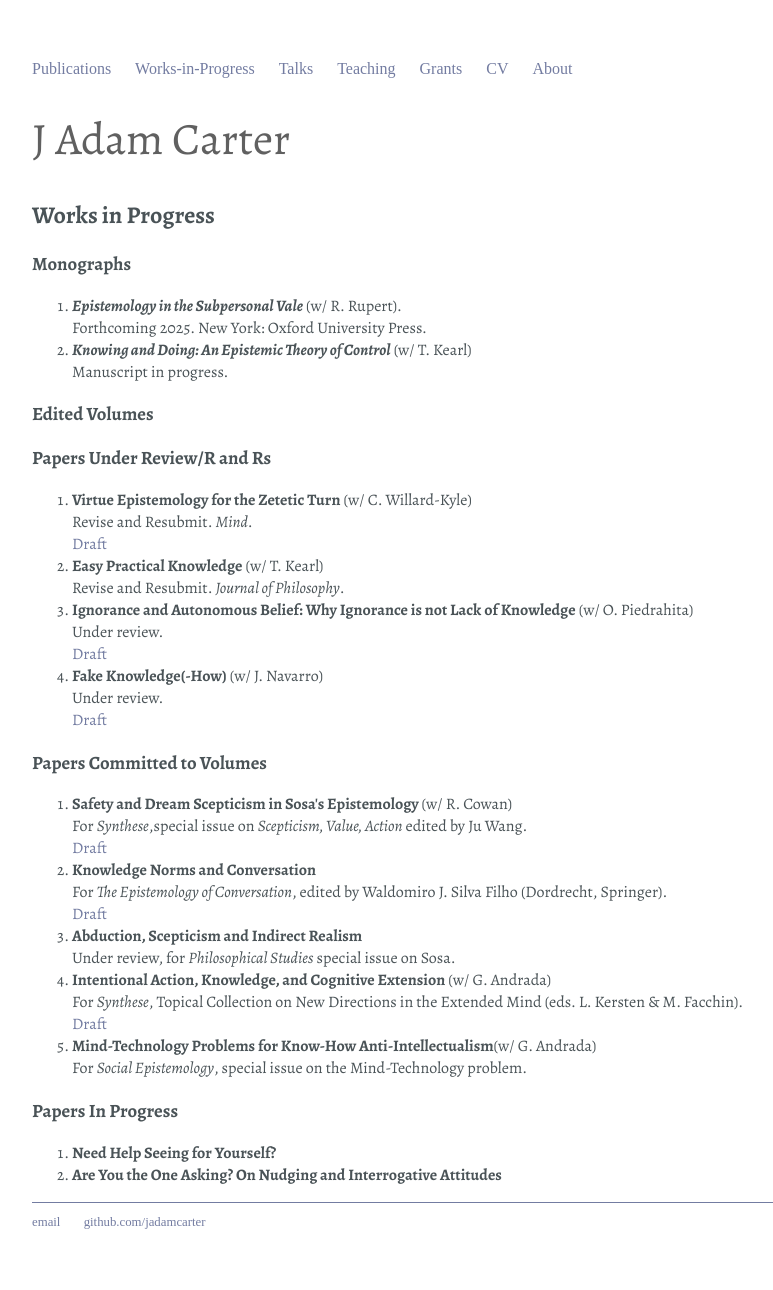
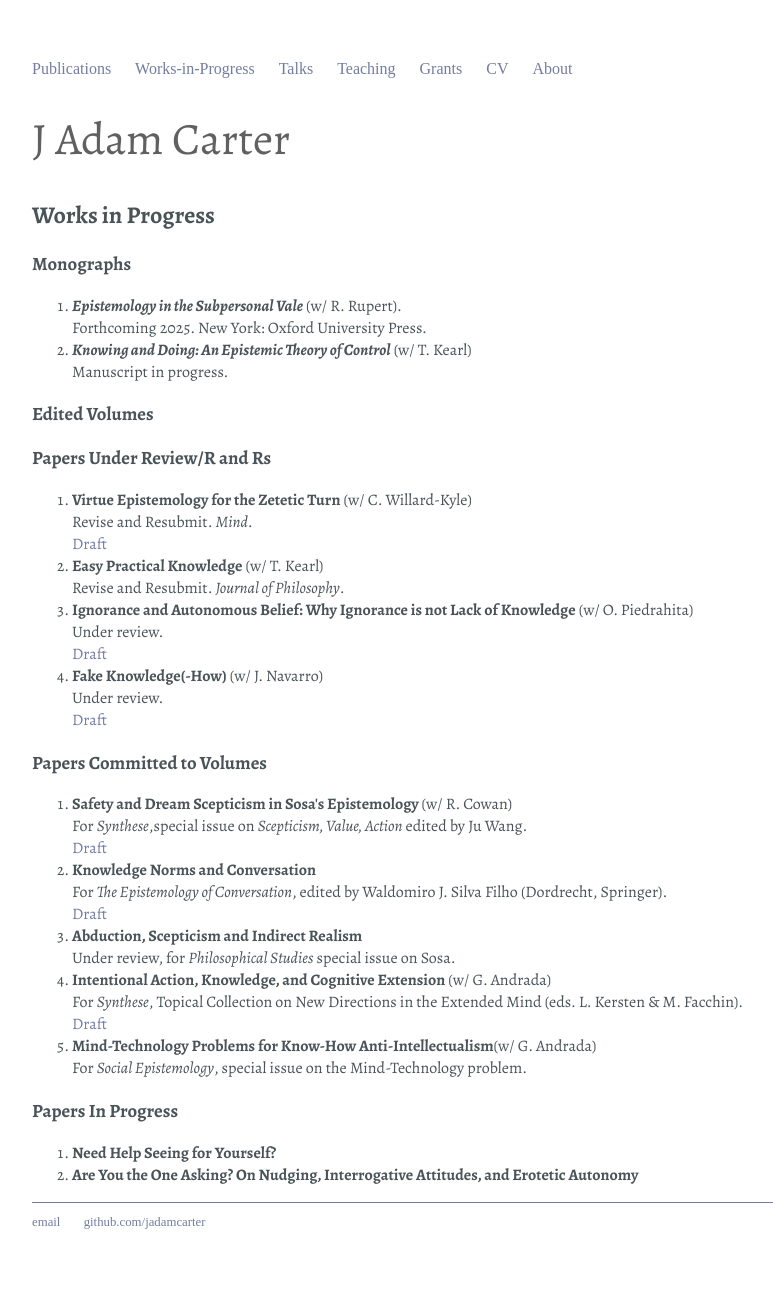
Before and after one commit to jadamcarter/jadamcarter.github.io, a Jekyll site: the page built from Works-in-Progress/index.html, in a window 1280 px wide. Shown: the whole page, without its empty margins (160-933 px from the left). Built offline with Jekyll 4.4.1, drawn with Linux system fonts in a browser that asks for light colours; some web fonts are replaced.

Commit message:
erotetic title

```diff
--- a/Works-in-Progress/index.html
+++ b/Works-in-Progress/index.html
@@ -61,7 +61,7 @@ title: J Adam Carter
 	<ol>
 		<li><strong>Need Help Seeing for Yourself?</strong></li>
 
-		<li><strong>Are You the One Asking? On Nudging and Interrogative Attitudes</strong>
+		<li><strong>Are You the One Asking? On Nudging, Interrogative Attitudes, and Erotetic Autonomy</strong>
 	</ol>
 
 
```
